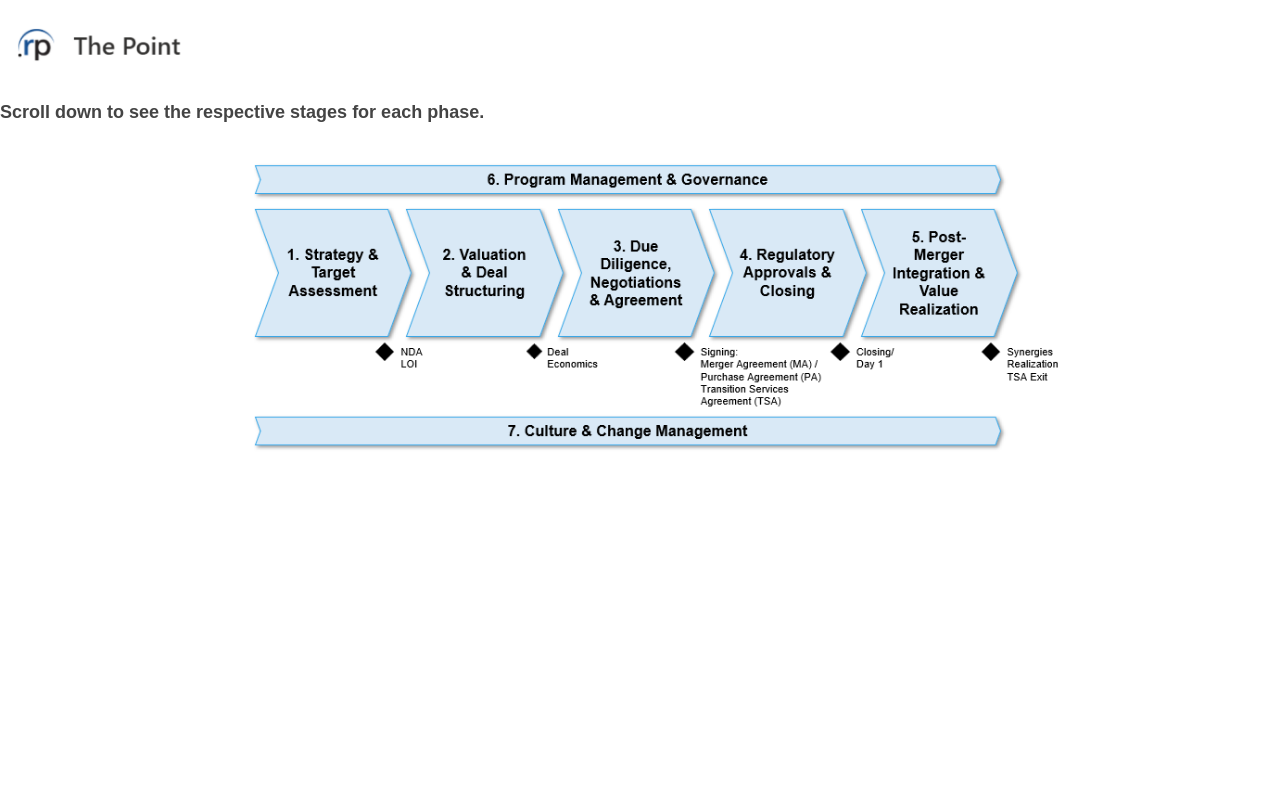
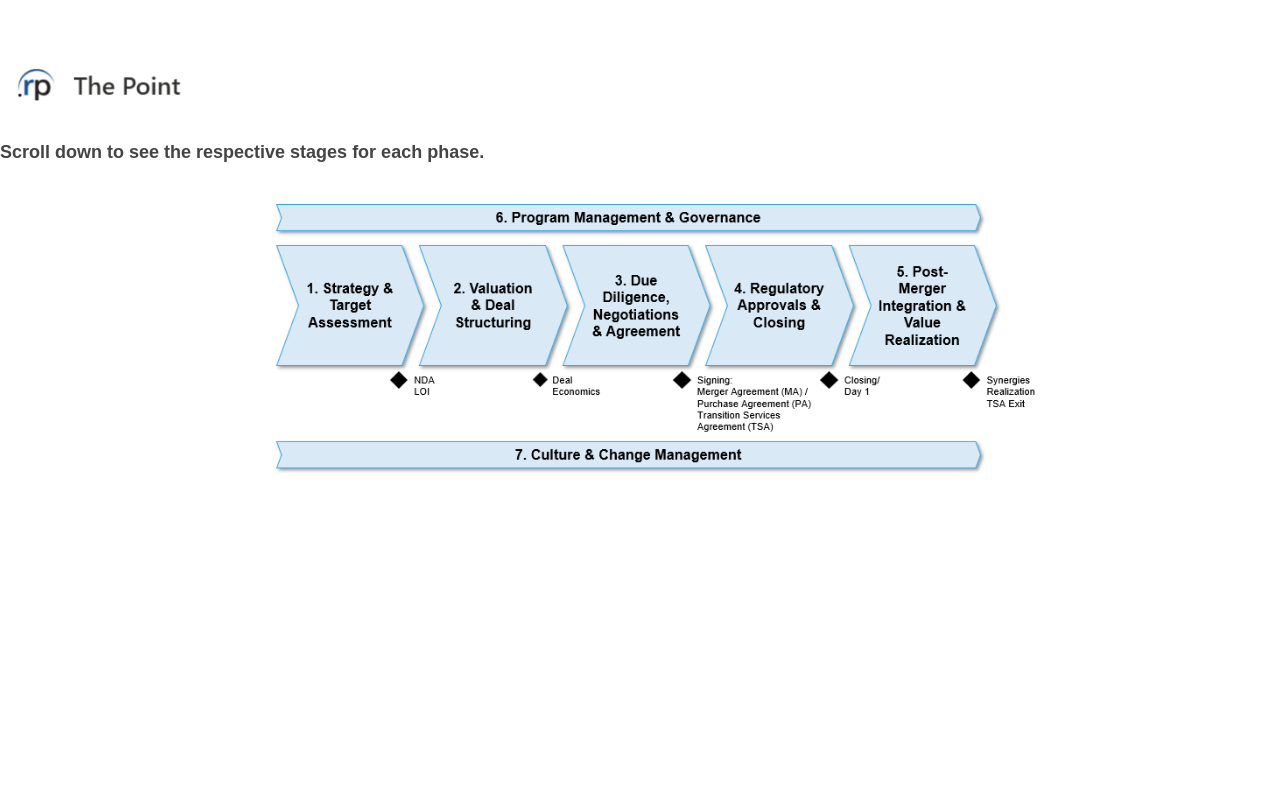
Before and after one commit to ejohnsonRP/html_playbook_site, a plain HTML site: page index.html in a window 1280 px wide. Shown: the top 800 px of the page. Drawn offline with Linux system fonts and the light colour scheme.

Commit message:
Refactor HTML structure and improve styles
Updated styles and animations for better visual presentation.

```diff
--- a/index.html
+++ b/index.html
@@ -9,12 +9,11 @@
       padding: 0;
       background: #ffffff;
       font-family: Arial, sans-serif;
-      /* Smooth one-section-at-a-time behavior */
       scroll-snap-type: y mandatory;
       overflow-y: scroll;
     }
 
-    /* Overall wrapper – wide enough for the bottom image */
+    /* Overall wrapper */
     .wrapper {
       max-width: 1400px;
       margin: 0 auto;
@@ -33,13 +32,13 @@
       margin: 20px 0;
     }
 
-    /* BIGGER logo in the top left */
+    /* Bigger logo in top left */
     .header img {
       width: 200px;
       height: auto;
     }
 
-    /* Shared caption style for both text lines */
+    /* Shared caption style – same for both */
     .section-caption {
       font-size: 18px;
       font-weight: 600;
@@ -47,17 +46,17 @@
       margin: 10px 0 20px 0;
     }
 
-    /* Each main block behaves like a full “screen” */
+    /* Each main block = full “screen” */
     .section-block {
       min-height: 100vh;
       scroll-snap-align: start;
       display: flex;
       flex-direction: column;
       justify-content: flex-start;
-      padding-bottom: 60px; /* creates space so images don’t crowd the edge */
+      padding: 40px 0 80px; /* top + bottom space to avoid crowding */
       opacity: 0;
-      transform: translateY(40px);
-      transition: opacity 0.6s ease, transform 0.6s ease;
+      transform: translateY(50px);
+      transition: opacity 0.7s ease, transform 0.7s ease;
     }
 
     .section-block.visible {
@@ -65,16 +64,21 @@
       transform: translateY(0);
     }
 
-    /* TOP image slightly less wide */
+    /* Top image slightly less wide */
     .top-image-wrap {
-      max-width: 900px;  /* narrower than wrapper */
+      max-width: 850px;
       margin: 0 auto;
     }
 
-    /* BOTTOM image wider – spans almost entire wrapper */
+    /* Bottom image wider */
     .bottom-image-wrap {
       max-width: 1400px;
       margin: 0 auto;
+    }
+
+    /* Center content vertically in second section for that “framed” feel */
+    .second-section {
+      justify-content: center;
     }
   </style>
 </head>
@@ -105,12 +109,12 @@
 
     <!-- ===== SECOND SECTION (Image 2) ===== -->
     <div class="section-block second-section">
-      <!-- Caption above second image (same style) -->
+      <!-- Caption above second image -->
       <p class="section-caption">
         Click on a blue box below to open up the associated task page for each stage.
       </p>
 
-      <!-- Second image: wider, takes nearly full width -->
+      <!-- Second image: wider and centered with white space around it -->
       <div class="bottom-image-wrap">
         <img
           src="https://github.com/ejohnsonRP/html_playbook_site/raw/main/Stages.png?raw=1"
@@ -121,7 +125,7 @@
 
   </div> <!-- wrapper -->
 
-  <!-- Scroll-triggered animation for BOTH sections (up and down) -->
+  <!-- Scroll-triggered animation for both sections -->
   <script>
     document.addEventListener('DOMContentLoaded', function () {
       var sections = document.querySelectorAll('.section-block');
@@ -134,11 +138,9 @@
         entries.forEach(function (entry) {
           if (entry.isIntersecting) {
             entry.target.classList.add('visible');
-          } else {
-            entry.target.classList.remove('visible');
           }
         });
-      }, { threshold: 0.5 });
+      }, { threshold: 0.3 });
 
       sections.forEach(function (section) {
         observer.observe(section);
```
